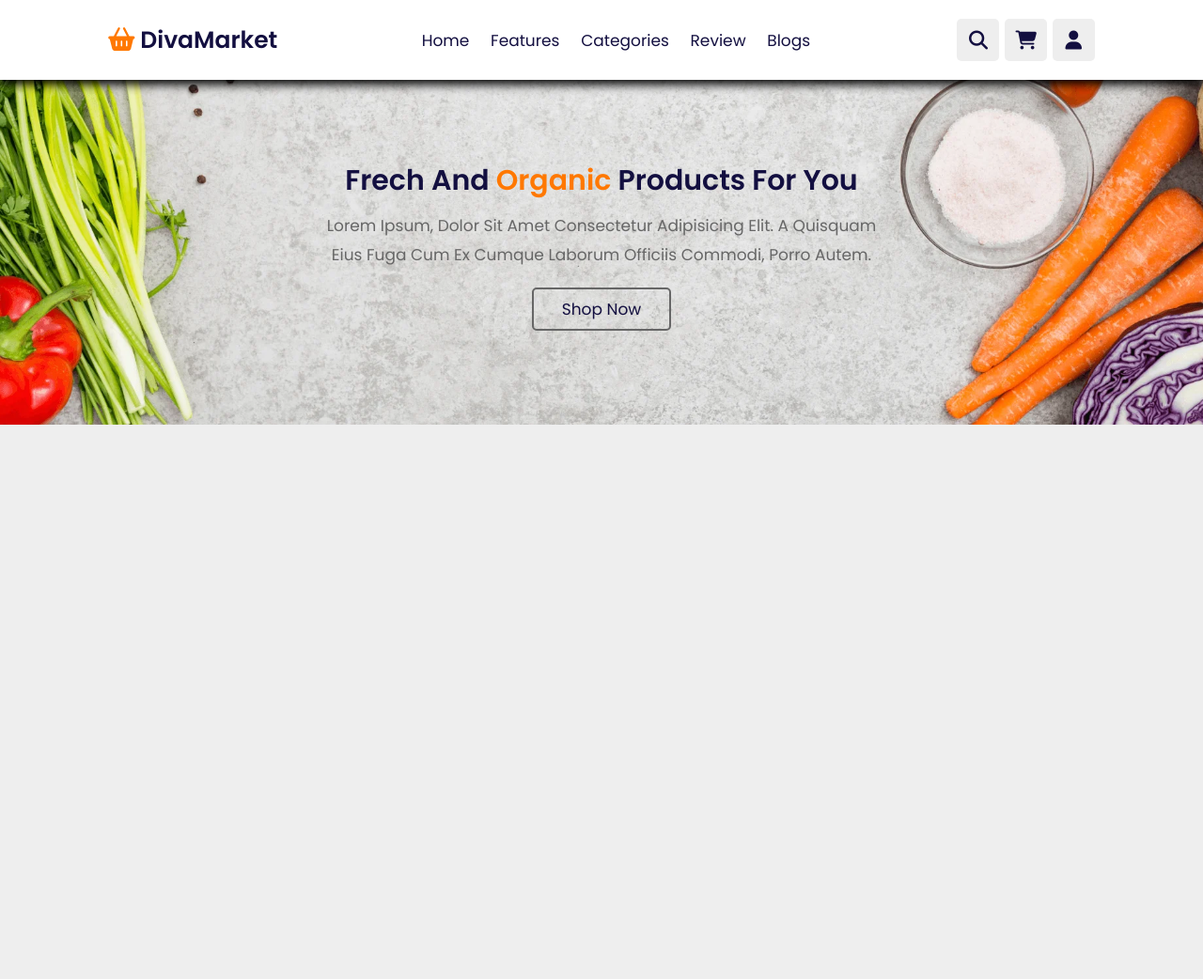
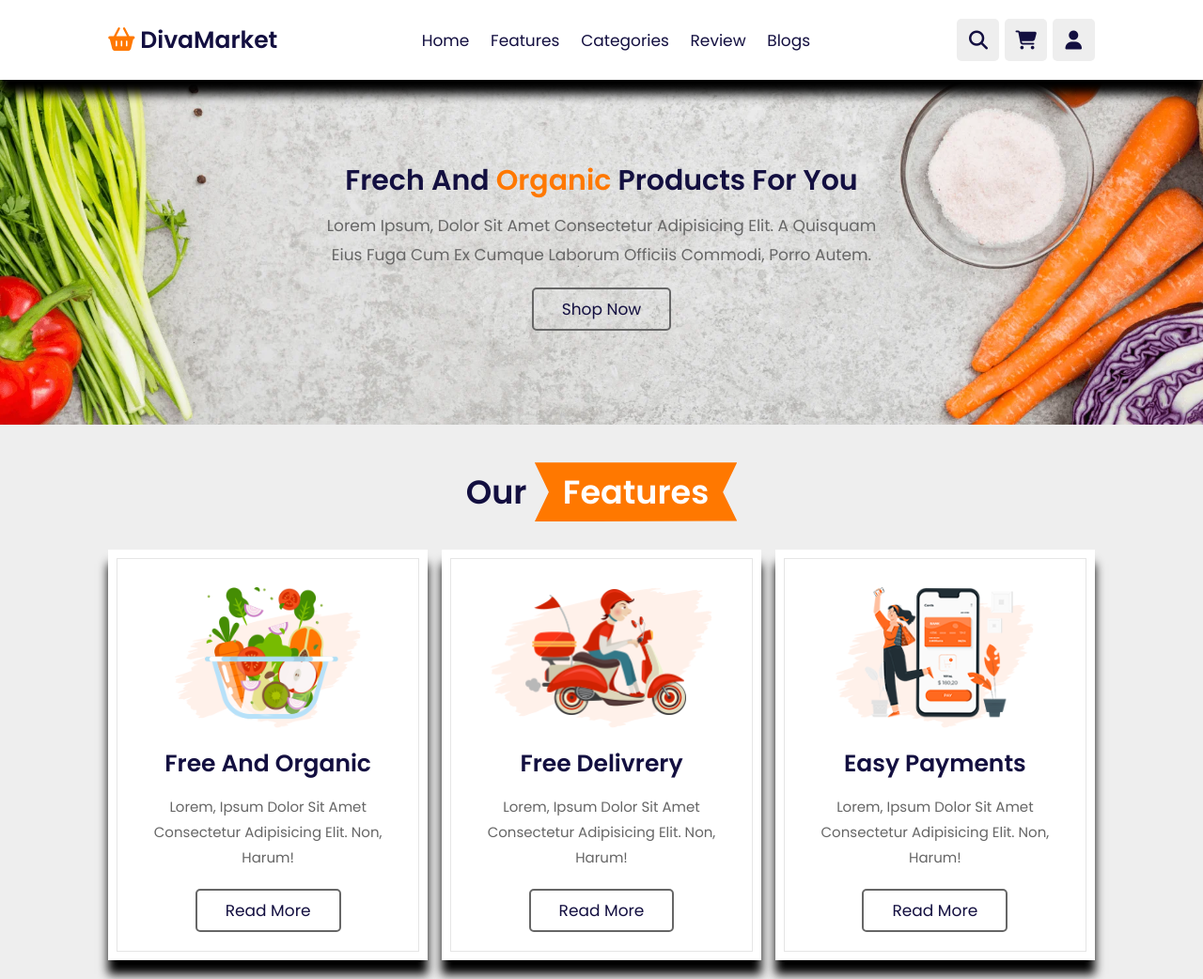
Before and after one commit to Pathymavuba/site_restaurant, a plain HTML site: page index.html in a window 1280 px wide. Shown: the whole page at 94% size. Before the commit the page ends 800 px from the top, so only its background shows below. Drawn offline with Linux system fonts and the light colour scheme.

Commit message:
features session finished

```diff
--- a/css/style.css
+++ b/css/style.css
@@ -4,8 +4,10 @@
     --orange : #ff7800;
     --black: #130f40;
     --light-color:#666;
-    --box-shadow:0 .5rem 1rem rgba(0,0,0,1);
+    --box-shadow:0 1.5rem 1rem rgba(0,0,0,1);
+    /* --box-shadow:0 .5rem 1rem rgba(0,0,0,1); */
     --border:.2rem solid rgba(0,0,0,1);
+    --outiline:0.1rem solid rgba(0,0,0,0.1);
     --outiline-hover:.2rem solid var(--black);
 
 }
@@ -31,6 +33,20 @@ body{
 }
 section{
     padding: 2rem 9%;
+}
+.heading{
+    text-align: center;
+    padding: 2rem 0;
+    padding-bottom:3rem;
+    font-size: 3.5rem;
+    color: var(--black);
+}
+.heading span{
+    background: var(--orange);
+    color: #fff;
+    display: inline-block;
+    padding: .5rem 3rem;
+    clip-path: polygon(100% 0,93% 50%,100% 99%,0% 100%,7% 50%,0% 0%);
 }
 .btn{
     margin-top: 1rem;
@@ -255,6 +271,41 @@ header .shopping-cart .box .content .quantity{
     padding: 1rem 0;
     line-height: 1.8;
 }
+.features .box-container{
+    display: grid;
+    grid-template-columns:repeat(auto-fit,minmax(30rem,1fr));
+    /* grid-template-columns:1fr 1fr 1fr ; */
+    gap:1.5rem;
+}
+.features .box-container .box{
+    padding: 3rem 2rem;
+    background: #fff;
+    outline: var(--outiline);
+    /* space between border and outline */
+    outline-offset:-1rem ;
+    text-align: center;
+    box-shadow: var(--box-shadow);
+}
+.features .box-container .box:hover{
+    outline: var(--outiline-hover);
+    outline-offset:0rem ;
+}
+.features .box-container .box img{
+    margin: 1rem 0;
+    height: 15rem;
+}
+.features .box-container .box h3{
+    font-size: 2.5rem;
+    line-height: 1.8;
+    color: var(--black);
+}
+.features .box-container .box p{
+    font-size: 1.5rem;
+    line-height: 1.8;
+    color: var(--light-color);
+    padding: 1rem;
+}
+
 
 
 
@@ -306,5 +357,8 @@ header .shopping-cart .box .content .quantity{
     html{
         font-size: 50%;
     }
+    .heading{
+        font-size: 2.5rem;
+    }
 
 }
--- a/index.html
+++ b/index.html
@@ -85,6 +85,35 @@
      </section>
 
      <!-- home secction ends -->
+     <!-- feature section starts -->
+     <section class="features" id="features">
+         <h1 class="heading"> Our <span> features</span></h1>
+         <div class="box-container">
+             <div class="box">
+                 <img src="image/feature-img-1.png" alt="">
+                 <h3>free and organic</h3>
+                 <p>Lorem, ipsum dolor sit amet consectetur adipisicing elit. Non, harum!</p>
+                 <a href="#" class="btn">read more</a>
+             </div>
+
+             <div class="box">
+                 <img src="image/feature-img-2.png" alt="">
+                 <h3>free delivrery</h3>
+                 <p>Lorem, ipsum dolor sit amet consectetur adipisicing elit. Non, harum!</p>
+                 <a href="#" class="btn">read more</a>
+            </div>
+            <div class="box">
+                <img src="image/feature-img-3.png" alt="">
+                <h3>easy payments</h3>
+                <p>Lorem, ipsum dolor sit amet consectetur adipisicing elit. Non, harum!</p>
+                <a href="#" class="btn">read more</a>
+            </div>
+         </div>
+
+     </section>
+
+
+     <!-- feature section ends -->
 
     <script src="/js/script.js"></script>
 </body>
```
